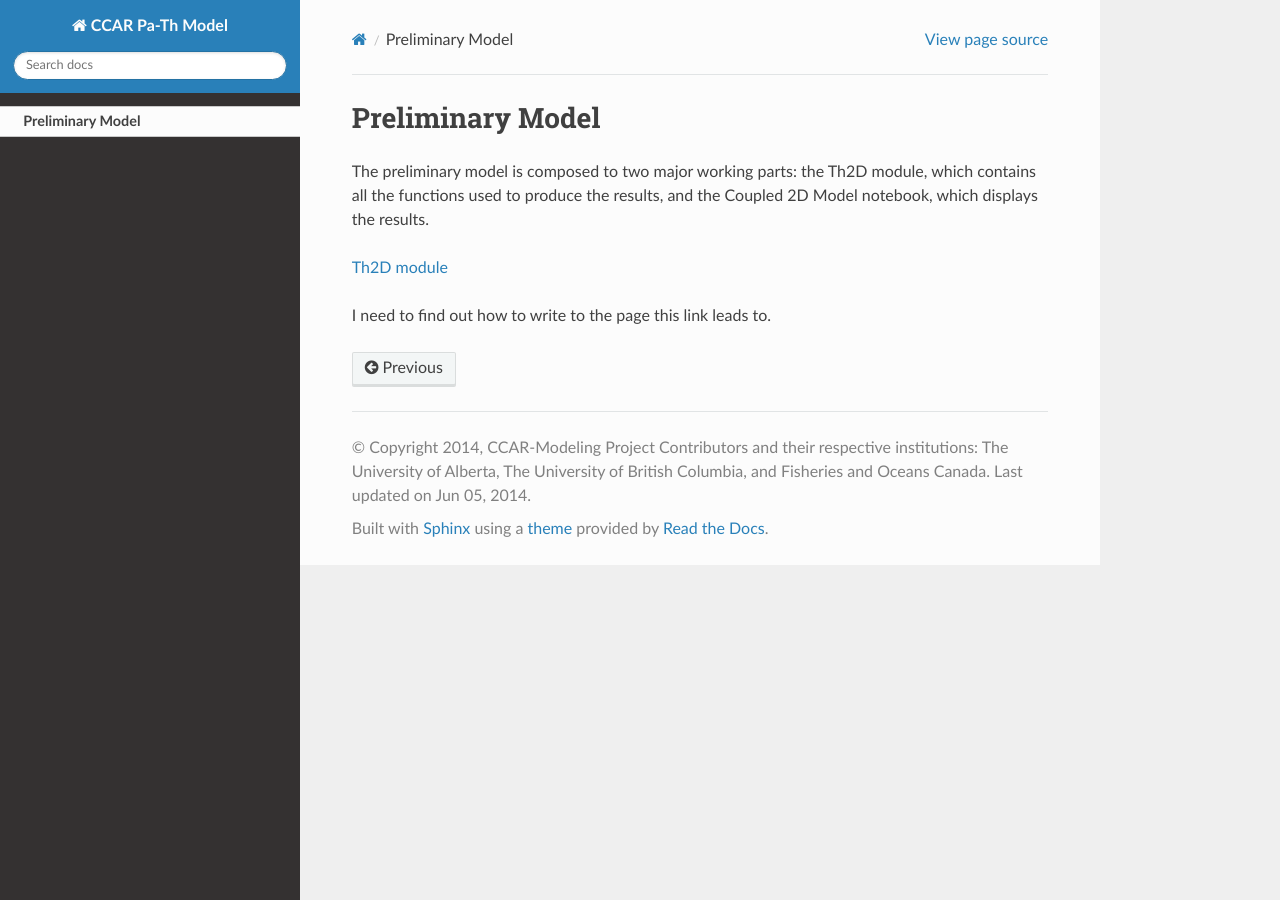
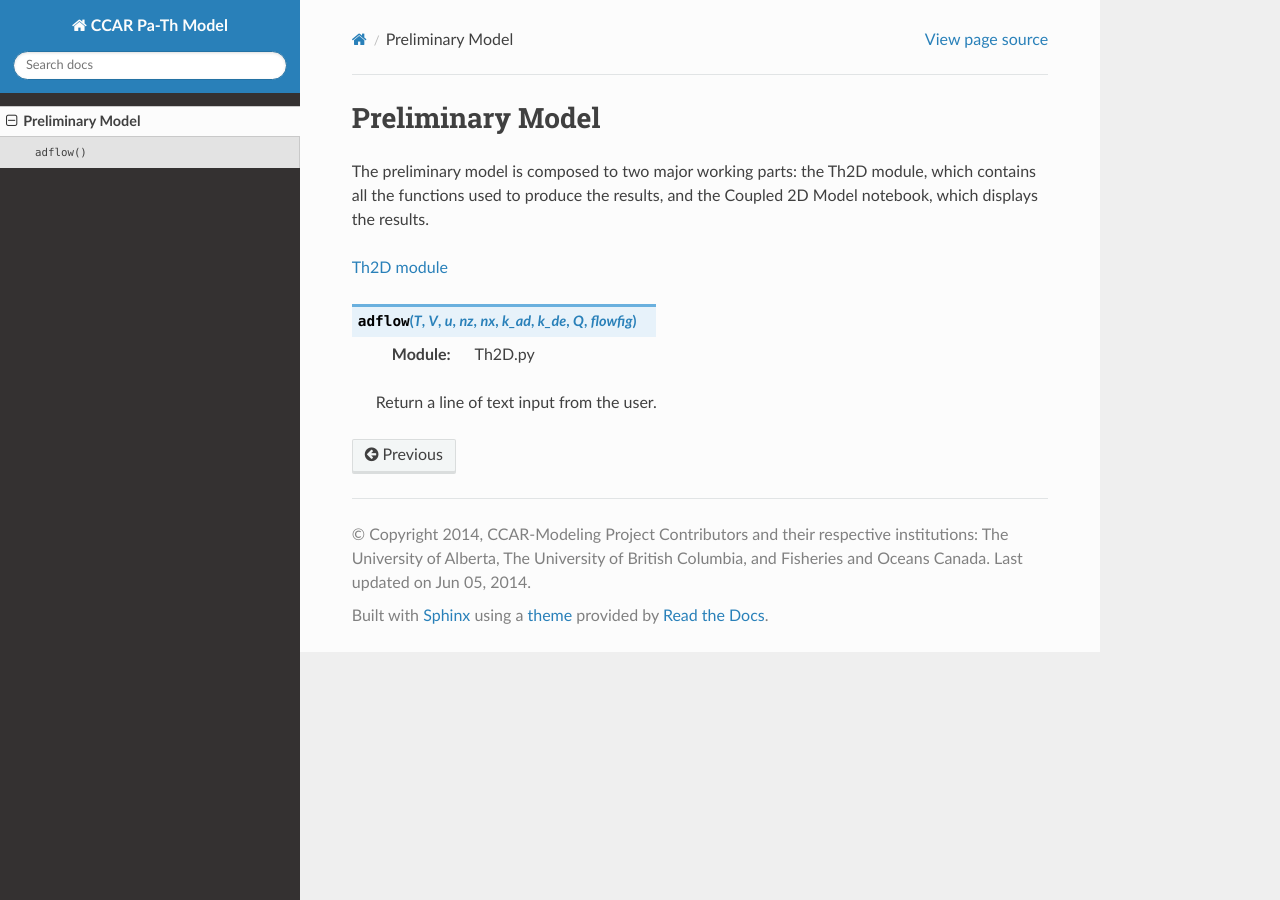
Before and after one commit to UBC-MOAD/pa-th-simple, a Sphinx documentation site: the page built from docs/prelim-model.rst, in a window 1280 px wide. Built offline with Sphinx 7.4.7 and the Read the Docs theme 2.0.0, drawn with Linux system fonts in a browser that asks for light colours.

Commit message:
updated prelim-model documentation.

```diff
--- a/docs/prelim-model.rst
+++ b/docs/prelim-model.rst
@@ -6,4 +6,8 @@ The preliminary model is composed to two major working parts: the Th2D module, w
 
 `Th2D module <http://ccar-modeling-pa-th.readthedocs.org/en/latest/prelim-model/Th2Dmodule/.html>`_
 
-I need to find out how to write to the page this link leads to.
+.. function:: adflow(T, V, u, nz, nx, k_ad, k_de, Q, flowfig)
+
+   :module: Th2D.py
+
+   Return a line of text input from the user.
```
